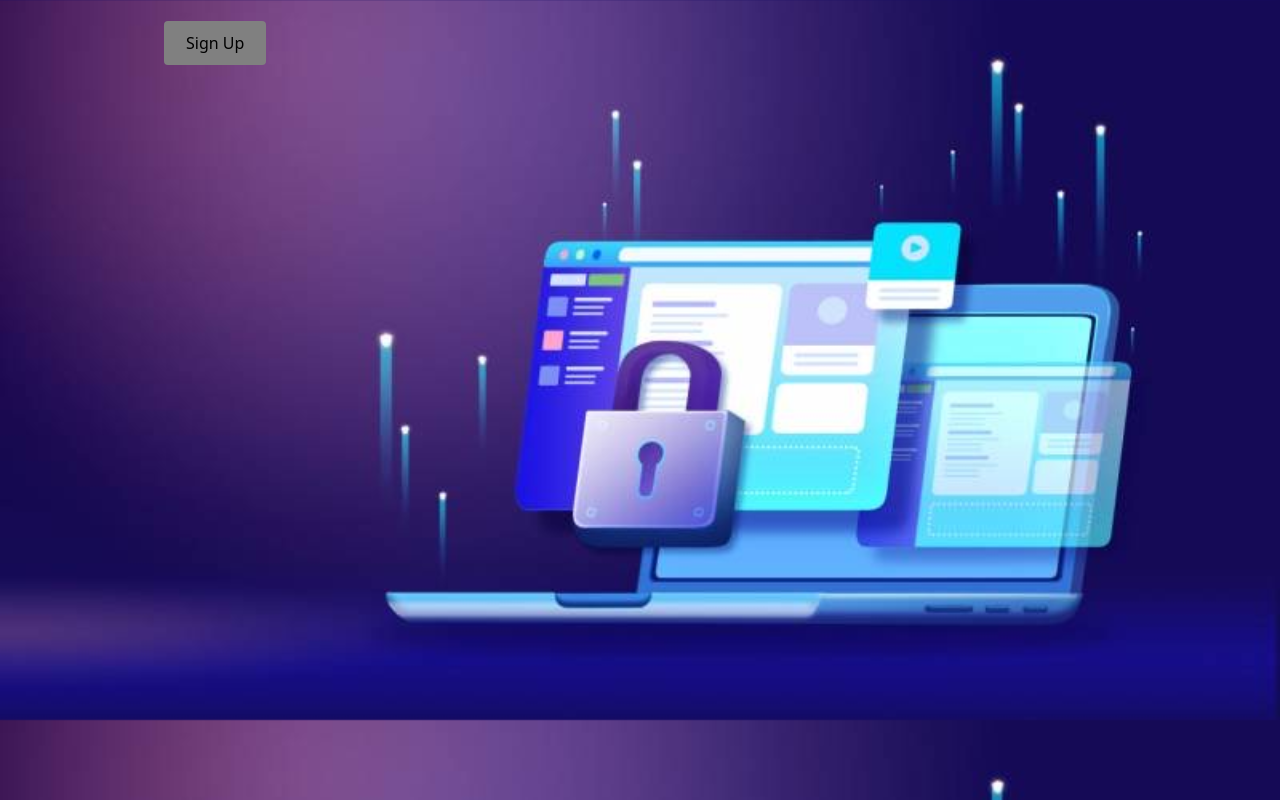
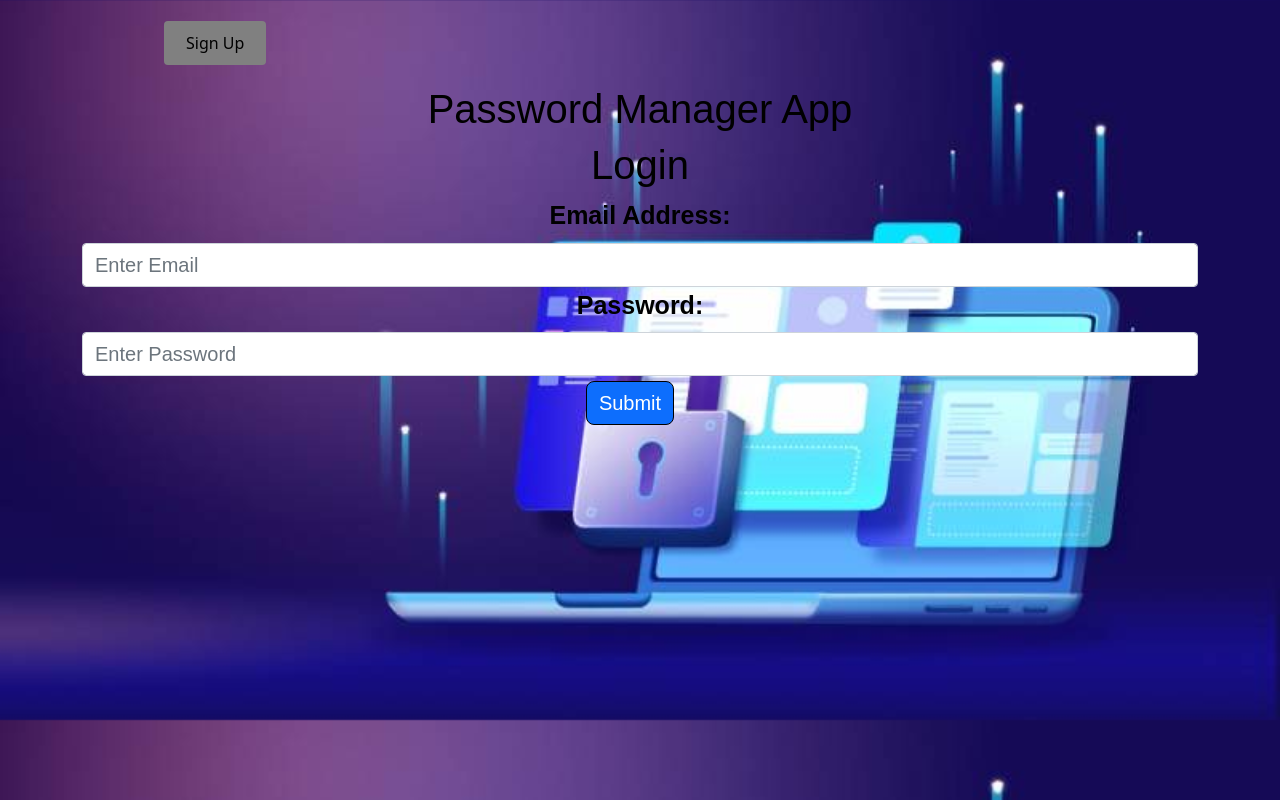
Before and after one commit to jraju91/PasswordManager-Frontend, a React (Create React App) app in the folder passwordmanager/: page / in a window 1280 px wide. Before the commit this address had no page. Built offline with nearby package versions, Linux system fonts and the light colour scheme; the HTML template or start-up script is replaced by a standard one; a web font is replaced by a local one.

Commit message:
changed routes

```diff
--- a/passwordmanager/src/App.js
+++ b/passwordmanager/src/App.js
@@ -19,8 +19,8 @@
     <div className="App">
       <Navbar />
       <Routes>
-        <Route path="/login" element={<Login />} />
-        <Route path="/login" element={<Login />} />
+        <Route path="/" element={<Login />} />
+        {/* <Route path="/login" element={<Login />} /> */}
         {/* <Route path="/show" element={<Show />} /> */}
         <Route path="/homepage" element={<HomePage />} />
         <Route path="/delete/:id" element={<DeletePassword />} />
--- a/passwordmanager/src/components/Navbar.js
+++ b/passwordmanager/src/components/Navbar.js
@@ -10,7 +10,7 @@
   const logout = () => {
     localStorage.removeItem("user");
     setLoggedIn(false);
-    navigate("/login");
+    navigate("/");
   };
   useEffect(() => {
     if (userId) {
--- a/passwordmanager/src/components/Signup.js
+++ b/passwordmanager/src/components/Signup.js
@@ -33,7 +33,7 @@
         // setlocalstorage same as login
         console.log(data);
         // setError("");
-        navigate("/login");
+        navigate("/");
       })
       .catch((error) => {
         console.log(error);
```
